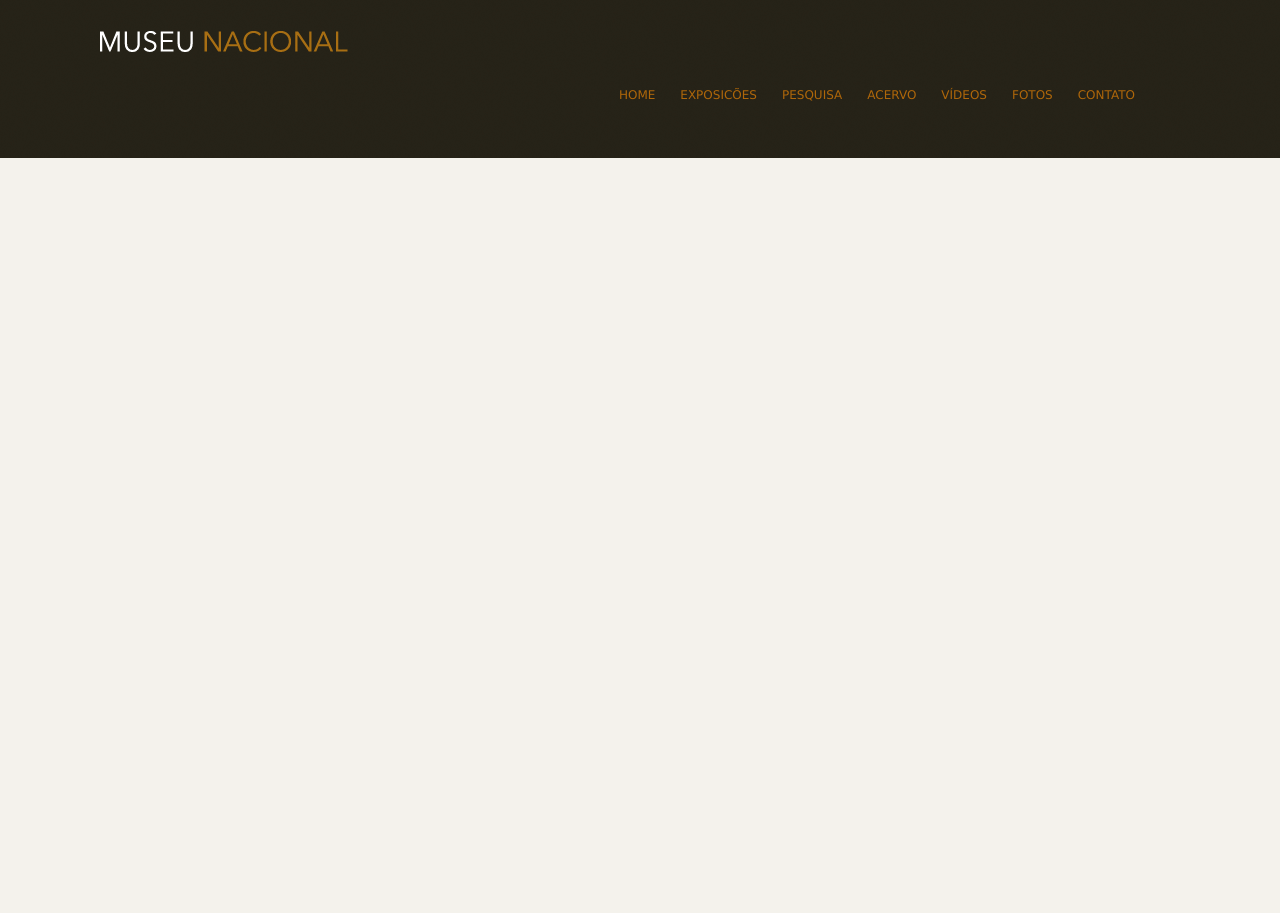
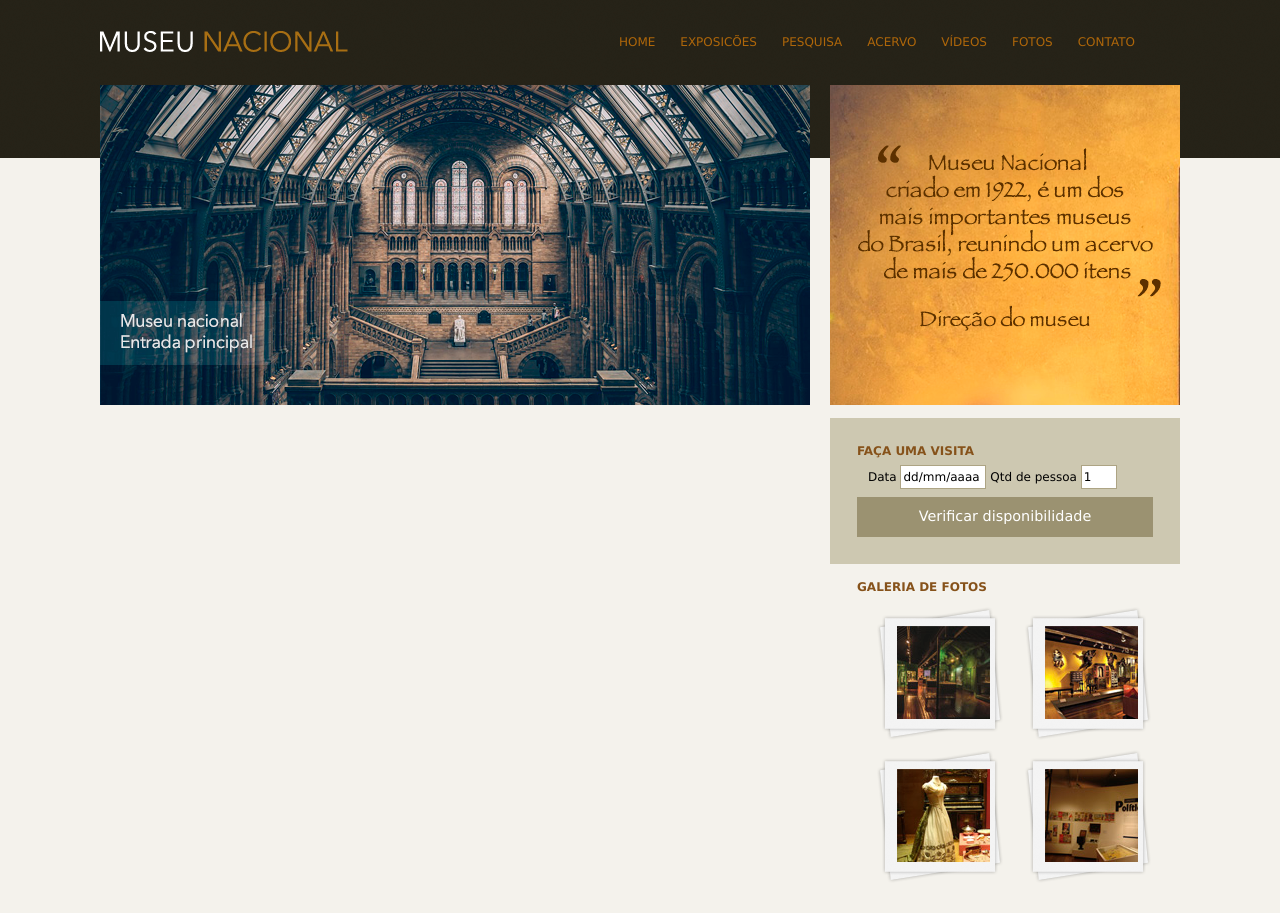
Before and after one commit to Rafael-Yokoyama/ProjetosCursoWeb, a plain HTML site: page MuselNacional/index.html in a window 1280 px wide. Before the commit the page ends 800 px from the top, so only its background shows below. Drawn offline with Linux system fonts and the light colour scheme.

Commit message:
add lateral
add lateral

```diff
--- a/MuselNacional/index.html
+++ b/MuselNacional/index.html
@@ -14,7 +14,6 @@
 </head>
 <body>
     <div id="container">
-        <div>
             <header>
                 <div id="logo">
                      <h1> <a href="">Museu Nacional</a></h1>
@@ -34,6 +33,54 @@
                     </ul>
                 </nav>
             </header>
+        <div id="principal">
+            <div id="conteudo">
+                <section id="logo">
+                    <img src="images/museu.png" >
+
+                </section>
+            </div>
+            <aside>
+                <section id="depoimento">
+                    <img src="images/depoimento.png" >
+
+                </section>
+                <section id="visita">
+                    <h4>Faça uma visita</h4>
+                    <form >
+                        <fieldset>
+
+
+                            <label for="data">Data</label>
+                            <input class="campo" type="text" id="data" value="dd/mm/aaaa">
+
+                            <label for="qtd">Qtd de pessoa</label>
+                            <input class="campo" style="width: 30px;" type="text" id="qtd" value="1">
+                        </fieldset>
+
+                        <input class="botao" type="button" value="Verificar disponibilidade">
+
+                    </form>
+
+                </section>
+                <section id="galeria">
+                    <h4>Galeria de fotos</h4>
+                    <a href="">
+                        <img src="images/imagem1.jpg" height="93" width="93">
+                    </a>
+                    <a href="">
+                        <img src="images/imagem2.jpg" height="93" width="93">
+                    </a>
+                    <a href="">
+                        <img src="images/imagem3.jpg" height="93" width="93">
+                    </a>
+                    <a href="">
+                        <img src="images/imagem4.jpg" height="93" width="93">
+                    </a>
+
+                </section>
+            </aside>
+
         </div>
 
     </div>
--- a/MuselNacional/style.css
+++ b/MuselNacional/style.css
@@ -20,7 +20,9 @@ a:link, a:active, a:visited{
 a:hover{
     color: #277215;
 }
-
+#logo h1{
+    float: left;
+}
 #logo a{
     width: 248px;
     height: 21px;
@@ -31,12 +33,14 @@ a:hover{
 }
 header{
     padding: 15px 0;
-    height: 50px;
+    height: 55px;
+
 }
 nav ul{
     list-style: none;
     margin: 20px;
     float: right;
+
 
 }
 nav ul li  {
@@ -53,3 +57,63 @@ nav ul li a:link{
 nav ul li a:hover{
     border-bottom:1px solid #535858;
 }
+#conteudo{
+    width: 710px;
+    float: left;
+
+
+}
+aside{
+    width: 350px;
+    float: right;
+    padding-bottom: 30px;
+}
+section#visita{
+    background: #cdc8b1;
+    padding: 10px 27px 27px 27px;
+    margin-top: 10px;
+}
+section#galeria a{
+    display: block;
+    float: left;
+    padding: 17px 15px 18px 18px;
+    margin: 10px 0 0 20px;
+    background: url(images/fundo-foto.png) no-repeat;
+
+}
+section#galeria img{
+    margin-left: 2px;
+    margin-top: 2px;
+}
+section#galeria{
+    padding: 0 27px 0 27px;
+}
+h4{
+    color: #86521a;
+    text-transform: uppercase;
+    padding-bottom: 3px;
+    margin-bottom: 0;
+}
+input{
+    height: 20px;
+    width: 80px;
+    background: #fff;
+    border: none;
+    font-size: 1em;
+}
+input.campo{
+    border: 1px solid #ada484;
+
+}
+input.botao{
+    background: #9b9271;
+    color: white;
+    width: 100%;
+    height: 40px;
+    font-size: 1.2em;
+    text-align: center;
+}
+fieldset{
+    border: none;
+
+}
```
